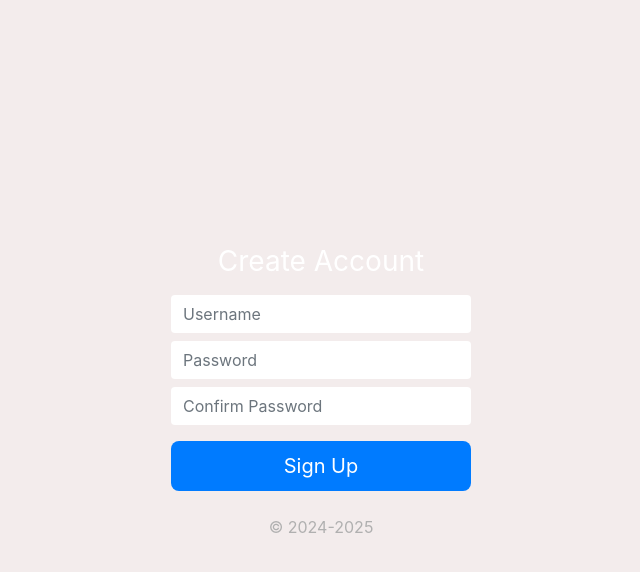
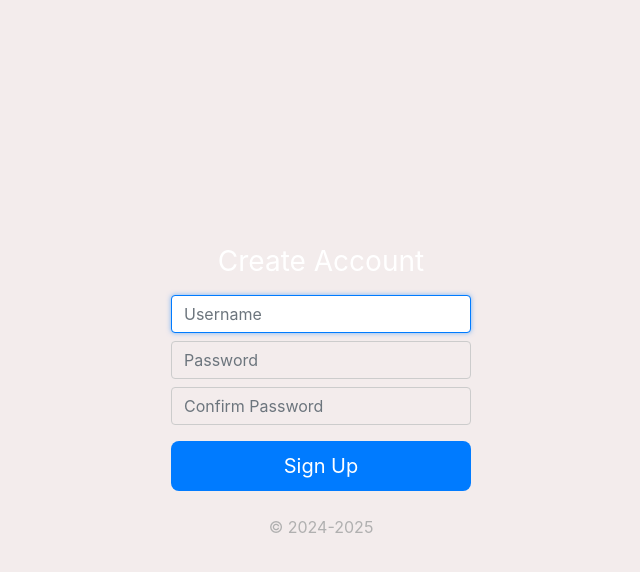
Before and after one commit to sarthakPatil96K/Read_manga, a Django app: page /signup in a window 1280 px wide. Shown: the top 572 px of the page, without its empty margins (319-959 px from the left). Run offline with Django 5.2, Linux system fonts and the light colour scheme.

Commit message:
signup visibility issue solved

```diff
--- a/templates/signup.html
+++ b/templates/signup.html
@@ -33,15 +33,16 @@
         }
 
         .form-control {
-
-            border: none;
-            color: white;
+            background-color: transparent; /* Keep it transparent */
+            border: 1px solid #ccc; /* Add a light border for visibility */
+            color: black; /* Change text color to black */
         }
 
         .form-control:focus {
-
-            color: white;
-            box-shadow: none;
+            background-color: white; /* Ensure visibility when focused */
+            color: black;
+            border: 1px solid #007bff; /* Highlight focus */
+            box-shadow: 0 0 5px rgba(0, 123, 255, 0.5);
         }
 
         .btn-primary {
```
Also changed, not shown: db.sqlite3.
